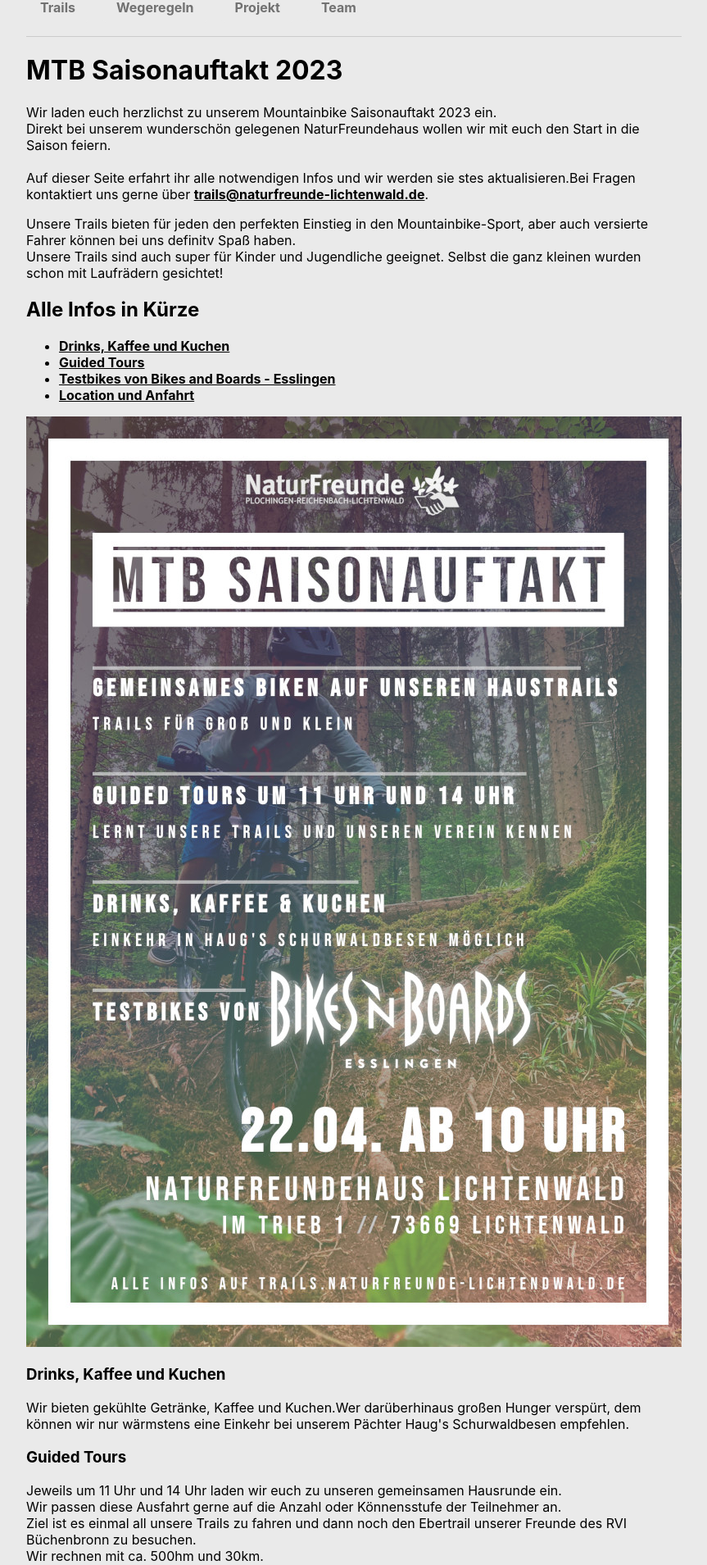
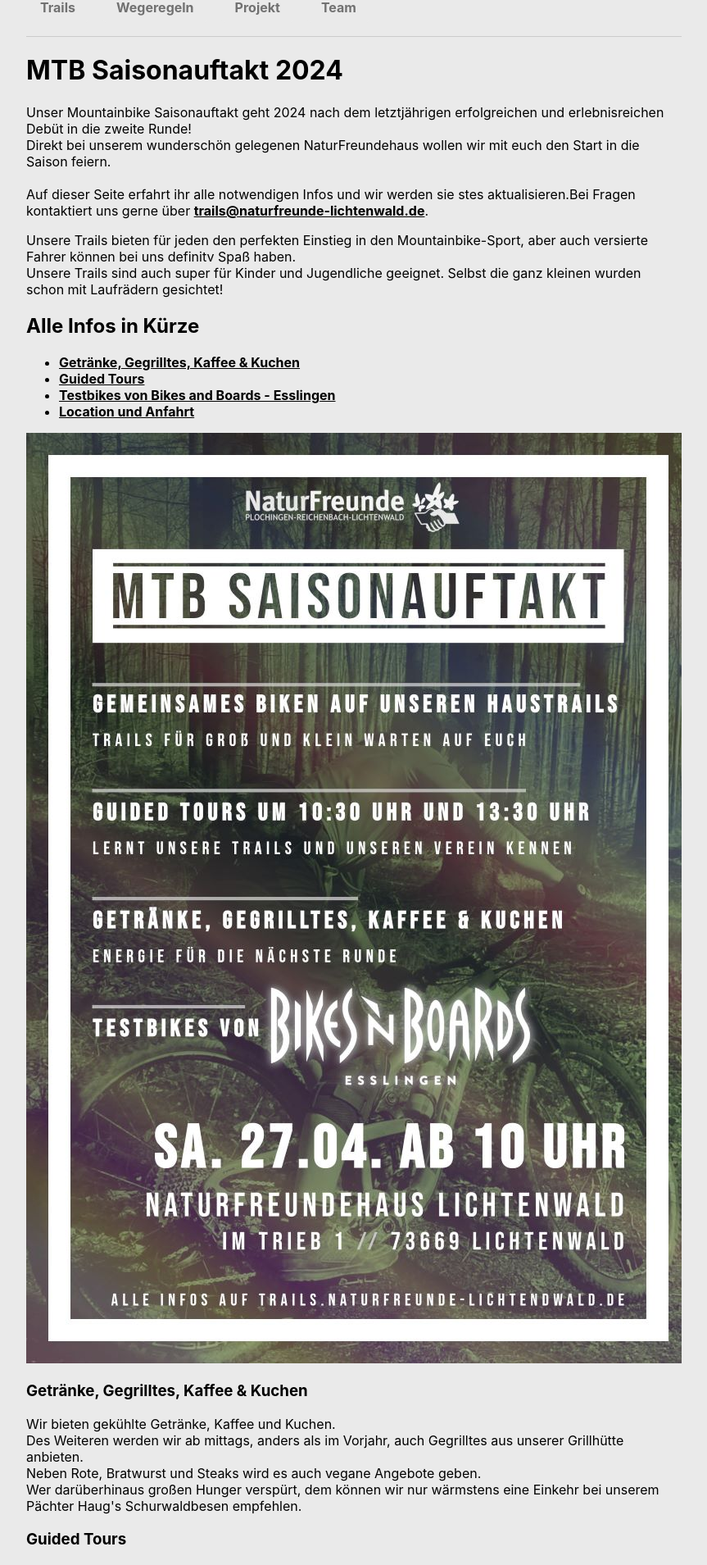
Before and after one commit to seveves/nfliwa-trails, a Next.js app: page /events in a window 1280 px wide. Shown: the part 218-2127 px from the top of the page at 82% size, without its empty margins (208-1071 px from the left). Built offline with nearby package versions, Linux system fonts and the light colour scheme.

Commit message:
updated events for 2024

```diff
--- a/components/Navigation.js
+++ b/components/Navigation.js
@@ -16,7 +16,7 @@ export default function Navigation() {
         <img src="/naturfreunde_logo.gif" alt="NaturFreunde Logo" />
       </div>
       <div className={router.pathname === '/events' ? styles.activeEventLink : styles.eventLink}>
-        <Link href="/events" alt="events">!! MTB Saisonauftakt 22.04.23 !!</Link>
+        <Link href="/events" alt="events">!! MTB Saisonauftakt 27.04.24 !!</Link>
       </div>
       <nav className={styles.navbar}>
         <ul>
--- a/pages/events/index.js
+++ b/pages/events/index.js
@@ -5,16 +5,15 @@ export default function Events() {
   return (
     <div className="container">
       <Head>
-        <title>NaturFreunde Lichtenwald - MTB Saisonauftakt 2023</title>
+        <title>NaturFreunde Lichtenwald - MTB Saisonauftakt 2024</title>
         <link rel="icon" href="/favicon.ico" />
       </Head>
       <main className="main">
         <Navigation />
         <div>
-          <h1>MTB Saisonauftakt 2023</h1>
+          <h1>MTB Saisonauftakt 2024</h1>
           <p>
-            Wir laden euch herzlichst zu unserem Mountainbike Saisonauftakt 2023
-            ein.<br/>
+            Unser Mountainbike Saisonauftakt geht 2024 nach dem letztjährigen erfolgreichen und erlebnisreichen Debüt in die zweite Runde!<br/>
             Direkt bei unserem wunderschön gelegenen NaturFreundehaus wollen wir mit euch den Start in die Saison feiern.<br/><br/>
             Auf dieser Seite erfahrt ihr alle notwendigen Infos und wir werden sie stes aktualisieren.<b/>
             Bei Fragen kontaktiert uns gerne über <a className="actionLink" href="mailto:trails@naturfreunde-lichtenwald.de">trails@naturfreunde-lichtenwald.de</a>.
@@ -33,7 +32,7 @@ export default function Events() {
           <ul>
             <li>
               <a className="actionLink" href="#kaffee">
-                Drinks, Kaffee und Kuchen
+                Getränke, Gegrilltes, Kaffee & Kuchen
               </a>
             </li>
             <li>
@@ -54,16 +53,18 @@ export default function Events() {
           </ul>
 
           <div>
-            <img className="flyer" src="/saisonauftakt.jpg" alt="MTB Saisonauftakt 2023 Flyer" />
+            <img className="flyer" src="/saisonauftakt.jpg" alt="MTB Saisonauftakt 2024 Flyer" />
           </div>
           <div>
             <h3>
               <a id="kaffee" href="#kaffee">
-                Drinks, Kaffee und Kuchen
+              Getränke, Gegrilltes, Kaffee & Kuchen
               </a>
             </h3>
             <p>
-              Wir bieten gekühlte Getränke, Kaffee und Kuchen.<b/>
+              Wir bieten gekühlte Getränke, Kaffee und Kuchen.<br/>
+              Des Weiteren werden wir ab mittags, anders als im Vorjahr, auch Gegrilltes aus unserer Grillhütte anbieten.<br/>
+              Neben Rote, Bratwurst und Steaks wird es auch vegane Angebote geben.<br/>
               Wer darüberhinaus großen Hunger verspürt, dem können wir nur wärmstens eine Einkehr bei unserem Pächter Haug's Schurwaldbesen empfehlen.
             </p>
 
@@ -73,10 +74,11 @@ export default function Events() {
               </a>
             </h3>
             <p>
-              Jeweils um 11 Uhr und 14 Uhr laden wir euch zu unseren gemeinsamen Hausrunde ein.<br/>
+              Jeweils um 10:30 Uhr und 13:30 Uhr laden wir euch zu unseren gemeinsamen Hausrunde ein.<br/>
               Wir passen diese Ausfahrt gerne auf die Anzahl oder Könnensstufe der Teilnehmer an.<br/>
               Ziel ist es einmal all unsere Trails zu fahren und dann noch den Ebertrail unserer Freunde des RVI Büchenbronn zu besuchen.<br/>
-              Wir rechnen mit ca. 500hm und 30km.
+              Wir rechnen mit ca. 500hm und 30km.<br/>
+              Falls wir auch genug Kinder zusammen bekommen, werden wir auch speziell für die Kleinen eine Runde anbieten. Liebe Eltern, denkt an die Abschleppseile.
             </p>
 
             <h3>
@@ -85,8 +87,7 @@ export default function Events() {
               </a>
             </h3>
             <p>
-              Als Highlight stellt unser Partner{' '}
-              <a href="https://www.bikesnboards.de/info/esslingen" className="actionLink">Bikes and Boards - Esslingen</a> Testbikes
+              Als Highlight stellt unser Partner <a href="https://www.bikesnboards.de/info/esslingen" className="actionLink">Bikes and Boards - Esslingen</a> Testbikes
               verschiedener Marken zur Verfügung! Falls ihr Interesse habt,
               vergesst euren Ausweis nicht und bringt einen Helm mit.
             </p>
```
Also changed, not shown: public/saisonauftakt.jpg.
